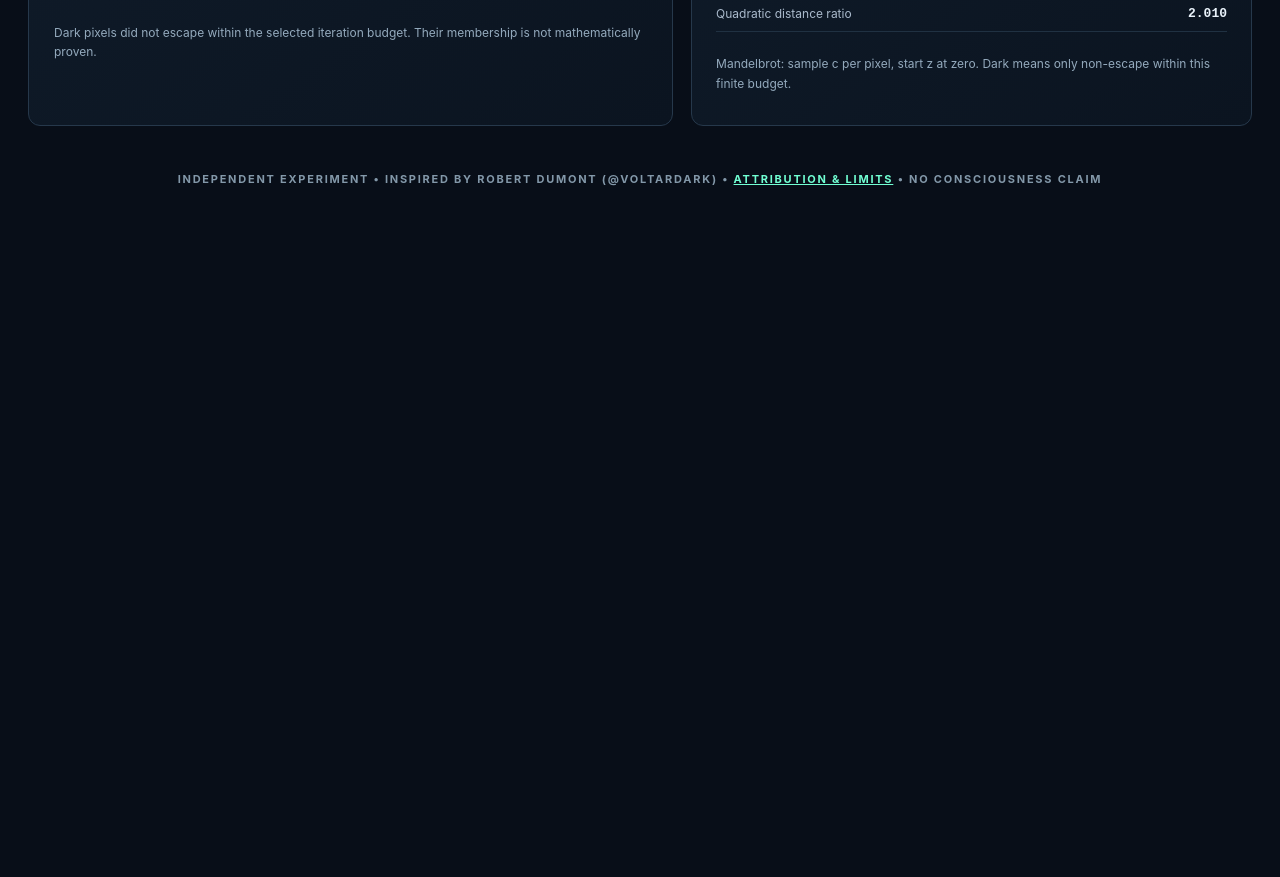
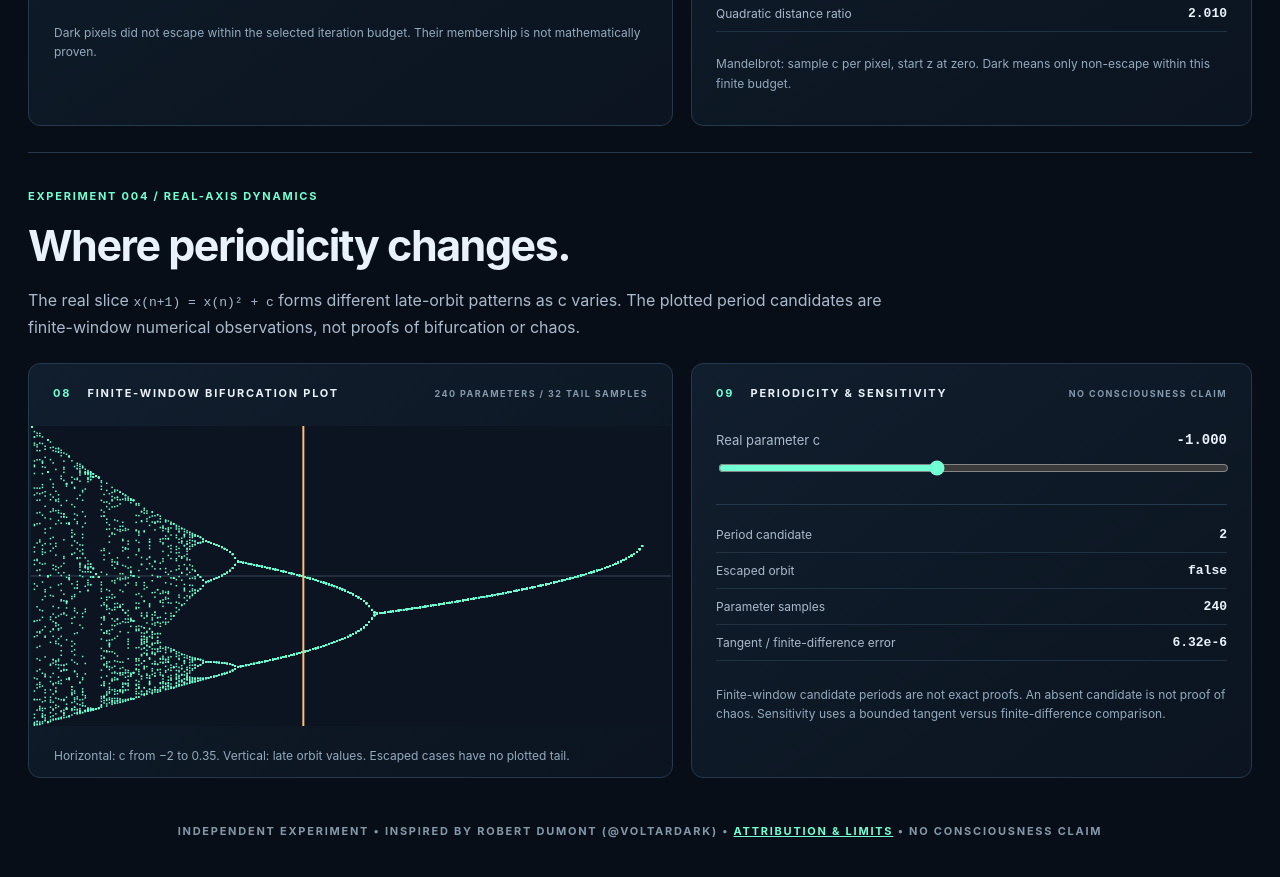
Before and after one commit to QSOLKCB/J90, a website with bundled scripts: page index.html in a window 1280 px wide. Shown: the part 2711-3588 px from the top of the page. Before the commit the page ends 2952 px from the top, so only its background shows below. Built offline with nearby package versions, Linux system fonts and the light colour scheme.

Commit message:
feat: add public real-axis stability plot, protocol and test-gated deployment

```diff
--- a/index.html
+++ b/index.html
@@ -8,6 +8,7 @@
   <link rel="stylesheet" href="./style.css">
   <script type="module" src="./src/browser.mjs"></script>
   <script type="module" src="./src/fractal-browser.mjs"></script>
+  <script type="module" src="./src/stability-browser.mjs"></script>
 </head>
 <body>
   <header class="site-header">
@@ -113,6 +114,31 @@
         </div>
       </div>
     </section>
+
+    <section class="stability-section" aria-labelledby="stability-title">
+      <div class="eyebrow">EXPERIMENT 004 / REAL-AXIS DYNAMICS</div>
+      <h2 id="stability-title">Where periodicity changes.</h2>
+      <p>The real slice <code>x(n+1) = x(n)² + c</code> forms different late-orbit patterns as c varies. The plotted period candidates are finite-window numerical observations, not proofs of bifurcation or chaos.</p>
+      <div class="nonlinear-grid">
+        <div class="panel">
+          <div class="panel-heading"><span><b>08</b> FINITE-WINDOW BIFURCATION PLOT</span><span class="tiny">240 PARAMETERS / 32 TAIL SAMPLES</span></div>
+          <canvas id="stability-plot" width="640" height="300" role="img" aria-label="Late real quadratic orbit values plotted against parameter c"></canvas>
+          <p class="hint">Horizontal: c from −2 to 0.35. Vertical: late orbit values. Escaped cases have no plotted tail.</p>
+        </div>
+        <div class="panel stability-controls">
+          <div class="panel-heading"><span><b>09</b> PERIODICITY &amp; SENSITIVITY</span><span class="tiny">NO CONSCIOUSNESS CLAIM</span></div>
+          <label for="stability-c">Real parameter c <output id="stability-c-value">-1.000</output></label>
+          <input id="stability-c" type="range" min="-2" max="0.35" step=".001" value="-1">
+          <div class="stats">
+            <div><span>Period candidate</span><strong id="stability-period">—</strong></div>
+            <div><span>Escaped orbit</span><strong id="stability-escaped">—</strong></div>
+            <div><span>Parameter samples</span><strong id="stability-count">—</strong></div>
+            <div><span>Tangent / finite-difference error</span><strong id="stability-residual">—</strong></div>
+          </div>
+          <p class="hint" id="stability-explanation" aria-live="polite"></p>
+        </div>
+      </div>
+    </section>
     <footer>INDEPENDENT EXPERIMENT • INSPIRED BY ROBERT DUMONT (@VOLTARDARK) • <a href="./docs/ATTRIBUTION.md">ATTRIBUTION &amp; LIMITS</a> • NO CONSCIOUSNESS CLAIM</footer>
   </main>
 </body>
--- a/package.json
+++ b/package.json
@@ -1,6 +1,6 @@
 {
   "name": "j90-lab",
-  "version": "0.3.0",
+  "version": "0.3.1",
   "private": true,
   "type": "module",
   "description": "Deterministic 90-degree quadrature and interruption/recovery research laboratory.",
@@ -13,7 +13,8 @@
     "controls": "node src/controls-cli.mjs",
     "parity": "node src/cross-runtime-cli.mjs",
     "evidence": "node src/evidence-cli.mjs",
-    "nonlinear": "node src/nonlinear-cli.mjs"
+    "nonlinear": "node src/nonlinear-cli.mjs",
+    "stability": "node src/stability-cli.mjs"
   },
   "license": "Apache-2.0"
 }
--- /dev/null
+++ b/src/stability-browser.mjs
@@ -0,0 +1,43 @@
+// Pure real-axis numerical experiment, separate from the linear oscillator clock.
+import { state } from './core.mjs';
+import { realAxisSweep, realOrbit, derivativeTrace } from './stability.mjs';
+const $ = id => document.getElementById(id);
+const canvas = $('stability-plot');
+const ctx = canvas.getContext('2d');
+if (!ctx) throw new Error('2D canvas unsupported for stability plot');
+const sweep = realAxisSweep({ steps: 240, samples: 32, burnIn: 160 });
+const width = canvas.width, height = canvas.height;
+function xFor(c) { return (c - sweep.cMin) * width / (sweep.cMax - sweep.cMin); }
+function yFor(value) { return height * (2 - value) / 4; }
+function plot() {
+  ctx.clearRect(0, 0, width, height);
+  ctx.fillStyle = '#0b1420'; ctx.fillRect(0, 0, width, height);
+  ctx.strokeStyle = '#344657'; ctx.lineWidth = 1;
+  ctx.beginPath(); ctx.moveTo(0, height / 2); ctx.lineTo(width, height / 2); ctx.stroke();
+  ctx.fillStyle = '#71ffd3';
+  for (const row of sweep.rows) {
+    for (const value of row.tail) {
+      const x = xFor(row.c), y = yFor(value);
+      if (y >= 0 && y < height) ctx.fillRect(x, y, 1.5, 1.5);
+    }
+  }
+}
+function renderSelection() {
+  const c = Number($('stability-c').value);
+  const orbit = realOrbit({ c, burnIn: 160, samples: 32 });
+  const trace = derivativeTrace({ initial: state(0.5, 0), c: state(c, 0), steps: 5 });
+  const maxError = trace.rows.reduce((m, row) => Math.max(m, row.absoluteDifference), 0);
+  plot();
+  ctx.strokeStyle = '#ffbd77'; ctx.lineWidth = 2;
+  const x = xFor(c);
+  ctx.beginPath(); ctx.moveTo(x, 0); ctx.lineTo(x, height); ctx.stroke();
+  $('stability-c-value').textContent = c.toFixed(3);
+  $('stability-period').textContent = orbit.escaped
+    ? 'Escaped' : orbit.candidatePeriod === null ? 'Undetermined' : String(orbit.candidatePeriod);
+  $('stability-escaped').textContent = String(orbit.escaped);
+  $('stability-count').textContent = String(sweep.steps);
+  $('stability-residual').textContent = maxError.toExponential(2);
+  $('stability-explanation').textContent = 'Finite-window candidate periods are not exact proofs. An absent candidate is not proof of chaos. Sensitivity uses a bounded tangent versus finite-difference comparison.';
+}
+$('stability-c').addEventListener('input', renderSelection);
+renderSelection();
--- a/style.css
+++ b/style.css
@@ -39,3 +39,15 @@ footer{padding:42px 0 0;text-align:center;line-height:2.1;color:#8398a9}footer a
 .fractal-controls .stats{margin:20px 0 0}
 .fractal-controls .hint{padding:10px 0 0}
 @media(max-width:850px){.nonlinear-grid{grid-template-columns:1fr}}
+
+
+.stability-section{margin-top:26px;border-top:1px solid var(--border);padding-top:36px}
+.stability-section h2{font-size:clamp(28px,4vw,43px);letter-spacing:-.035em;margin:16px 0}
+.stability-section>p{max-width:880px;color:var(--soft);line-height:1.7}
+#stability-plot{display:block;width:100%;max-width:640px;height:auto;background:#0b1420;margin:12px auto;aspect-ratio:640/300}
+.stability-controls{padding:0 24px 24px}
+.stability-controls .panel-heading{padding-left:0;padding-right:0}
+.stability-controls label{display:flex;justify-content:space-between;margin:18px 0 10px;font-size:13px;color:var(--soft)}
+.stability-controls output{font:600 14px ui-monospace,monospace;color:var(--text)}
+.stability-controls .stats{margin:24px 0 0}
+.stability-controls .hint{padding:12px 0 0}
```
Also changed, not shown: docs/INVARIANTS.md (+2 -0 lines), docs/ROADMAP.md (+8 -3 lines), docs/STABILITY.md (added, +15 -0 lines), tests/stability-browser.test.mjs (added, +40 -0 lines), .github/workflows/deploy-pages.yml, README.md.
